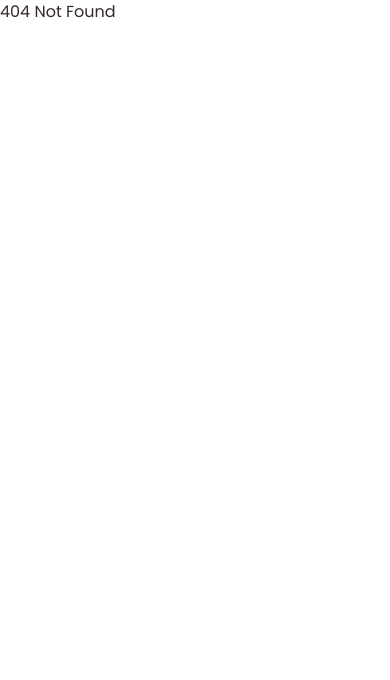
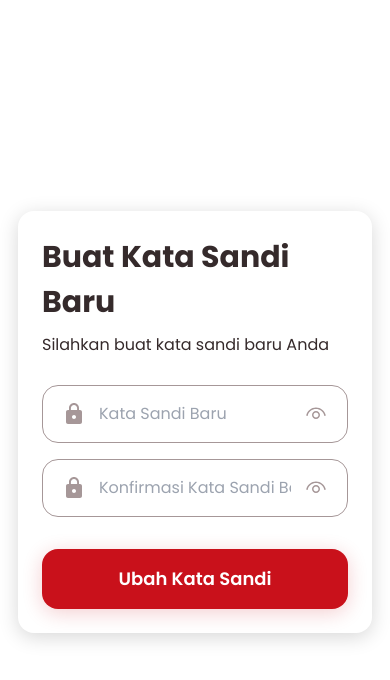
Before and after one commit to ivannoard/simpelmen-fe, a React (Create React App) app: page /new-password in a window 390 px wide. Before the commit this address had no page. Shown: the top 680 px of the page. Built offline with nearby package versions, Linux system fonts and the light colour scheme.

Commit message:
slicing forgot and new password page with responsiveness on each page

```diff
--- a/src/App.js
+++ b/src/App.js
@@ -5,23 +5,34 @@ import Dashboard from "./pages/Dashboard";
 import Register from "./pages/Auth/Register";
 import WithoutFrame from "./components/global/WithoutFrame";
 import WithFrame from "./components/global/WithFrame";
+import ForgotPassword from "./pages/Auth/ForgotPassword";
+import NewPassword from "./pages/Auth/NewPassword";
 
 function App() {
-  const user = localStorage.getItem('user')
+  const user = localStorage.getItem("user");
   const RequireAuth = ({ children }) => {
-    return user !== null ? children : <Navigate to='/login' />
-  }
+    return user !== null ? children : <Navigate to='/login' />;
+  };
   return (
     <div className='App'>
       <Routes>
         <Route element={<WithoutFrame />}>
           <Route path='/login' element={<Login />} />
           <Route path='/register' element={<Register />} />
+          <Route path='/forgot-password' element={<ForgotPassword />} />
+          <Route path='/new-password' element={<NewPassword />} />
           <Route path='*' element='404 Not Found' />
         </Route>
         <Route element={<WithFrame />}>
           <Route path='/' element={<Home />} />
-          <Route path='/dashboard' element={<RequireAuth><Dashboard /></RequireAuth>} />
+          <Route
+            path='/dashboard'
+            element={
+              <RequireAuth>
+                <Dashboard />
+              </RequireAuth>
+            }
+          />
         </Route>
       </Routes>
     </div>
--- a/src/pages/Auth/AuthLayout.jsx
+++ b/src/pages/Auth/AuthLayout.jsx
@@ -1,10 +1,9 @@
-import React, { useState } from "react";
+import React from "react";
 import { Link } from "react-router-dom";
 
-import svg from "../../assets/svg";
 import { HiOutlineArrowSmLeft } from "react-icons/hi";
 
-const AuthLayout = ({ children }) => {
+const AuthLayout = ({ children, images, altImages }) => {
   return (
     <>
       <main className='containers min-h-screen flex justify-center items-center'>
@@ -14,7 +13,7 @@ const AuthLayout = ({ children }) => {
               <HiOutlineArrowSmLeft className='text-2xl mr-3' />
               <span className='leading-10'>Kembali</span>
             </Link>
-            <img src={svg.loginPage} alt='woman-and-password-laptop' />
+            <img src={images} alt={altImages} />
           </div>
 
           <div className='2xsm:col-start-2 2md:col-start-8 col-span-4 2xsm:col-span-6 2md:col-span-5'>
--- /dev/null
+++ b/src/pages/Auth/ForgotPassword.jsx
@@ -0,0 +1,36 @@
+import React from "react";
+import AuthLayout from "./AuthLayout";
+
+import svg from "../../assets/svg";
+import { MdEmail } from "react-icons/md";
+
+const ForgotPassword = () => {
+  return (
+    <>
+      <AuthLayout images={svg.loginPage} altImages='woman-and-password-laptop'>
+        <div className='w-full p-6 xs:p-12 2md:p-0 rounded-2xl shadow-[0_4px_20px_0_#00000029] 2md:shadow-none'>
+          <h3 className='mb-2'>Lupa Kata Sandi</h3>
+          <p className='mb-7'>
+            Kami akan mengirim link ke email Anda untuk mengubah kata sandi
+          </p>
+          <form className='flex flex-col'>
+            <div className='relative w-full flex flex-col mb-8'>
+              <input
+                type='email'
+                className='input-field'
+                placeholder='Email'
+                name='email'
+                required
+                autoComplete='on'
+              />
+              <MdEmail className='absolute text-2xl top-17/sp left-5 fill-secondary-800' />
+            </div>
+            <button className='button-fill transition-200'>Kirim Email</button>
+          </form>
+        </div>
+      </AuthLayout>
+    </>
+  );
+};
+
+export default ForgotPassword;
--- a/src/pages/Auth/Login.jsx
+++ b/src/pages/Auth/Login.jsx
@@ -2,6 +2,7 @@ import React, { useState } from "react";
 import { Link } from "react-router-dom";
 import AuthLayout from "./AuthLayout";
 
+import svg from "../../assets/svg";
 import { MdEmail, MdLock } from "react-icons/md";
 import { VscEye, VscEyeClosed } from "react-icons/vsc";
 
@@ -9,7 +10,7 @@ const Login = () => {
   const [showPassword, setShowPassword] = useState(false);
   return (
     <>
-      <AuthLayout>
+      <AuthLayout images={svg.loginPage} altImages='woman-and-password-laptop'>
         <div className='w-full p-6 xs:p-12 2md:p-0 rounded-2xl shadow-[0_4px_20px_0_#00000029] 2md:shadow-none'>
           <h3 className='mb-2'>Selamat Datang Kembali!</h3>
           <p className='mb-7'>Silahkan masuk untuk mengakses akun Anda</p>
@@ -49,7 +50,7 @@ const Login = () => {
             </div>
             <p className='mb-8'>
               Lupa kata sandi?{" "}
-              <Link to='/' className='font-bold'>
+              <Link to='/forgot-password' className='font-bold'>
                 Klik disini
               </Link>
             </p>
--- /dev/null
+++ b/src/pages/Auth/NewPassword.jsx
@@ -0,0 +1,73 @@
+import React, { useState } from "react";
+import AuthLayout from "./AuthLayout";
+
+import svg from "../../assets/svg";
+import { MdLock } from "react-icons/md";
+import { VscEye, VscEyeClosed } from "react-icons/vsc";
+
+const NewPassword = () => {
+  const [showPassword, setShowPassword] = useState(false);
+  const [showConfirmPassword, setShowConfirmPassword] = useState(false);
+
+  return (
+    <>
+      <AuthLayout images={svg.loginPage} altImages='woman-and-password-laptop'>
+        <div className='w-full p-6 xs:p-12 2md:p-0 rounded-2xl shadow-[0_4px_20px_0_#00000029] 2md:shadow-none'>
+          <h3 className='mb-2'>Buat Kata Sandi Baru</h3>
+          <p className='mb-7'>Silahkan buat kata sandi baru Anda</p>
+          <form className='flex flex-col'>
+            <div className='relative w-full flex flex-col mb-4'>
+              <input
+                type={showPassword ? "text" : "password"}
+                className='input-password-field'
+                placeholder='Kata Sandi Baru'
+                name='password'
+                required
+                autoComplete='off'
+              />
+              <MdLock className='absolute text-2xl top-17/sp left-5 fill-secondary-800' />
+              {showPassword ? (
+                <VscEyeClosed
+                  className='absolute text-2xl top-17/sp right-5 fill-secondary-800'
+                  onClick={() => setShowPassword(!showPassword)}
+                />
+              ) : (
+                <VscEye
+                  className='absolute text-2xl top-17/sp right-5 fill-secondary-800'
+                  onClick={() => setShowPassword(!showPassword)}
+                />
+              )}
+            </div>
+            <div className='relative w-full flex flex-col mb-8'>
+              <input
+                type={showConfirmPassword ? "text" : "password"}
+                className='input-password-field'
+                placeholder='Konfirmasi Kata Sandi Baru'
+                name='confirmPassword'
+                required
+                autoComplete='off'
+              />
+              <MdLock className='absolute text-2xl top-17/sp left-5 fill-secondary-800' />
+              {showConfirmPassword ? (
+                <VscEyeClosed
+                  className='absolute text-2xl top-17/sp right-5 fill-secondary-800'
+                  onClick={() => setShowConfirmPassword(!showConfirmPassword)}
+                />
+              ) : (
+                <VscEye
+                  className='absolute text-2xl top-17/sp right-5 fill-secondary-800'
+                  onClick={() => setShowConfirmPassword(!showConfirmPassword)}
+                />
+              )}
+            </div>
+            <button className='button-fill transition-200'>
+              Ubah Kata Sandi
+            </button>
+          </form>
+        </div>
+      </AuthLayout>
+    </>
+  );
+};
+
+export default NewPassword;
```
